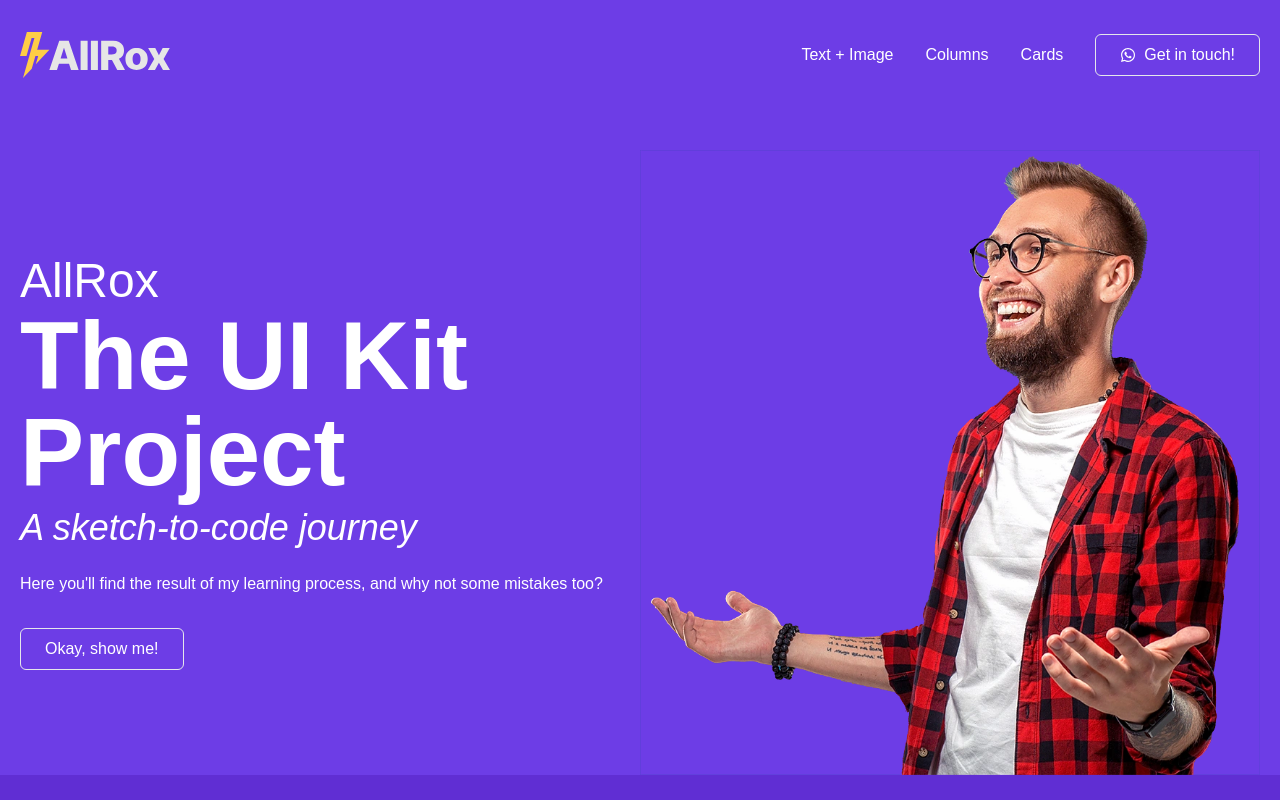
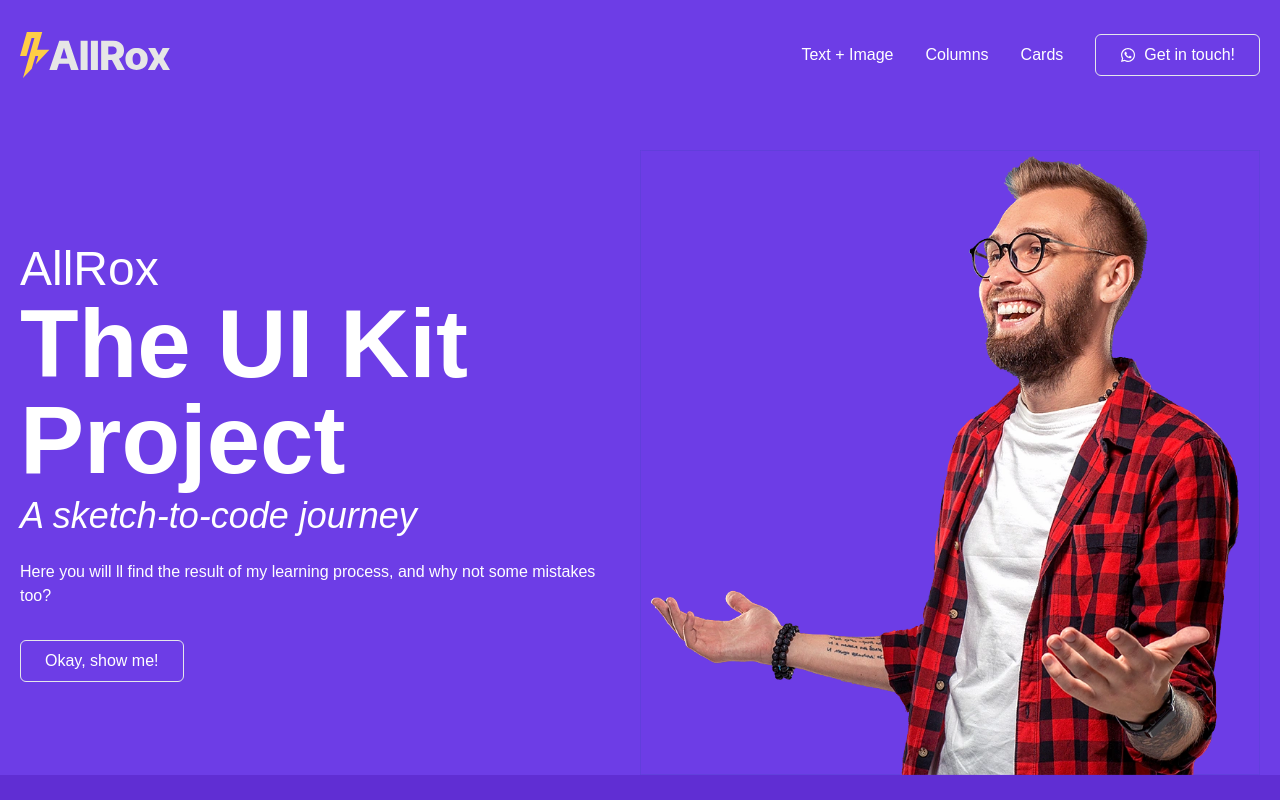
Before and after one commit to allrox/allrox-ui-kit, a Next.js app: page / in a window 1280 px wide. Shown: the top 800 px of the page. Built offline with nearby package versions, Linux system fonts and the light colour scheme.

Commit message:
Update page.js
Correção no uso de caracter que impedia o deploy

```diff
--- a/src/app/page.js
+++ b/src/app/page.js
@@ -26,7 +26,7 @@ export default function Home() {
           <div className="flex flex-col justify-center content-center my-4" >
             <h1 className="mb-2"><span className="font-thin">AllRox</span><br /><span className="font-bold xl:text-8xl leading-tight">The UI Kit Project</span></h1>
             <h2 className="italic font-thin">A sketch-to-code journey</h2>
-            <p className="mb-8">Here you'll find the result of my learning process, and why not some mistakes too?</p>
+            <p className="mb-8">Here you will ll find the result of my learning process, and why not some mistakes too?</p>
             <Button cta="Okay, show me!" link="#textoimagem" props="w-full md:w-fit"/>
           </div>
             <Image className="hidden md:block md:max-w-[40%] lg:max-w-[50%]" src="/model-desktop.webp" width={857} height={863} alt="Imagem ilustrativa" />
```
